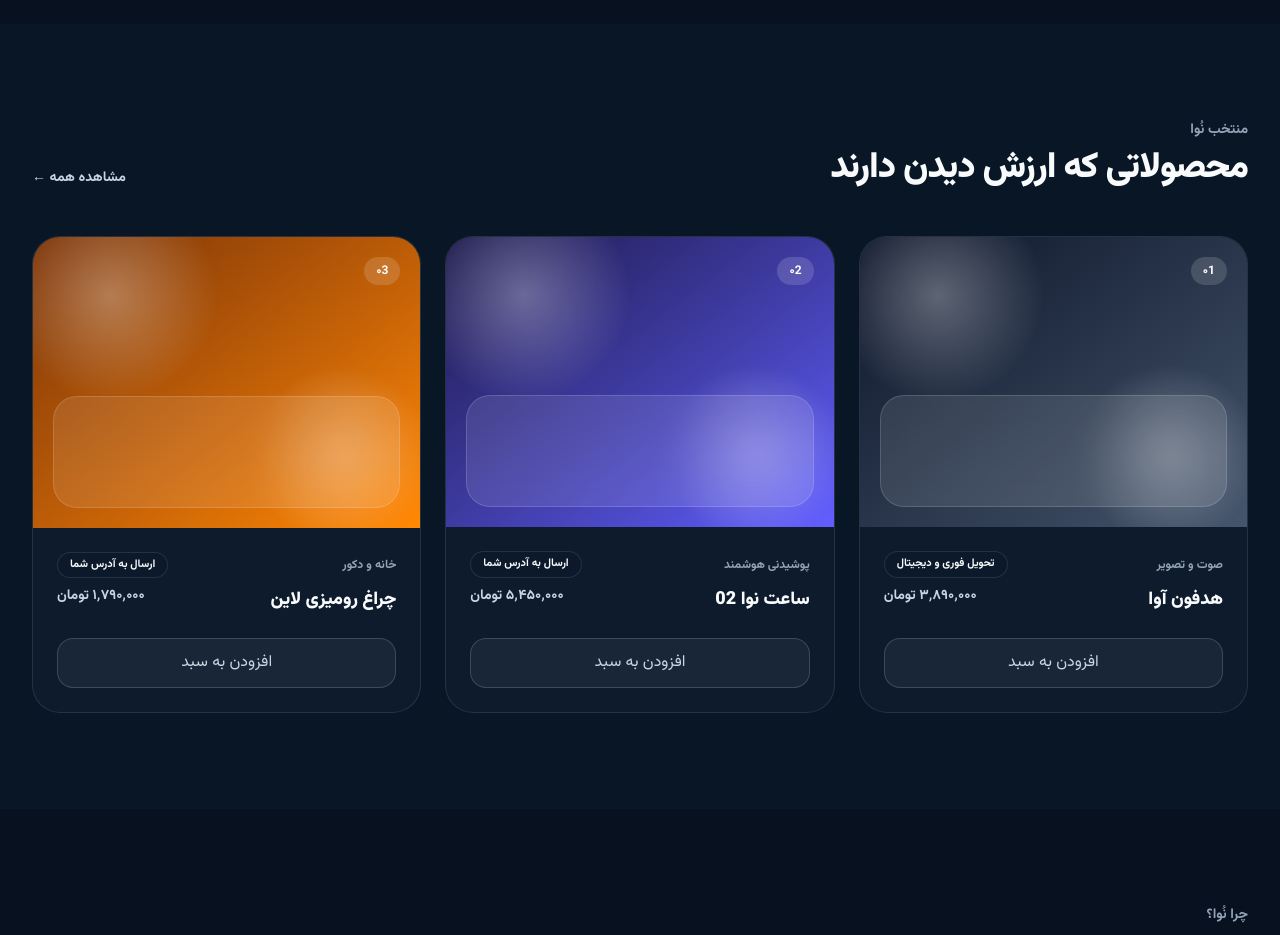
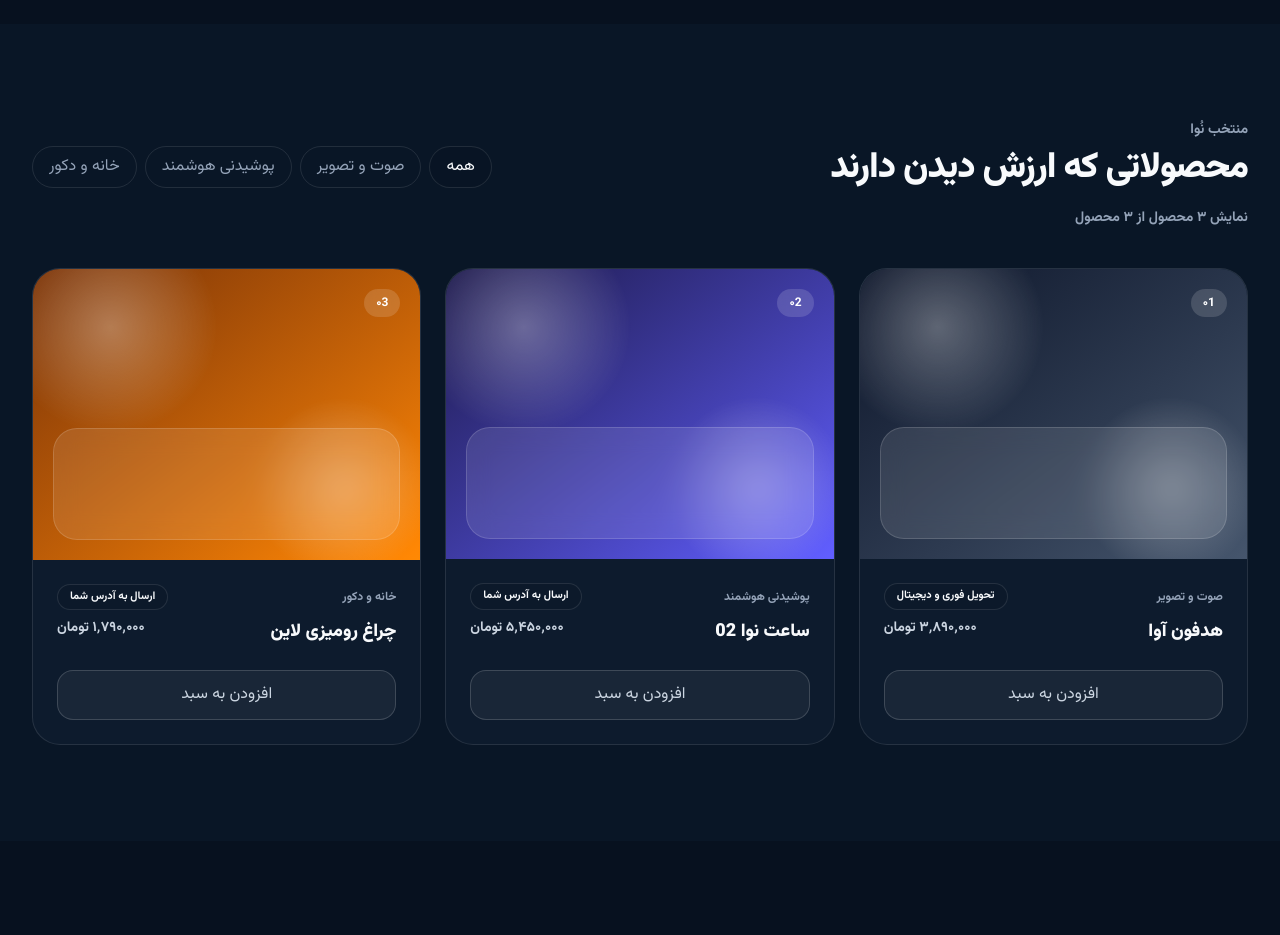
Before and after one commit to rouzbehtondkar/nextjs, a Next.js app: page / in a window 1280 px wide. Shown: the part 800-1735 px from the top of the page. Built offline with nearby package versions, Linux system fonts and the light colour scheme.

Commit message:
perf: optimize product filtering and callbacks

```diff
--- a/app/features/home/components/ProductGrid.tsx
+++ b/app/features/home/components/ProductGrid.tsx
@@ -1,45 +1,64 @@
+"use client";
+
+import { useCallback, useMemo, useState } from "react";
+import ProductCard from "./ProductCard";
 import { demoProducts } from "../domain/ProductDemo";
 
-const productTones = [
-  "from-slate-900 to-slate-600",
-  "from-indigo-950 to-indigo-500",
-  "from-amber-900 to-orange-400",
-];
+export default function ProductGrid() {
+  const [selectedCategory, setSelectedCategory] = useState("همه");
 
-export default function ProductGrid() {
+  const categories = useMemo(
+    () => ["همه", ...new Set(demoProducts.map((product) => product.category))],
+    [],
+  );
+
+  const filteredProducts = useMemo(() => {
+    if (selectedCategory === "همه") {
+      return demoProducts;
+    }
+
+    return demoProducts.filter((product) => product.category === selectedCategory);
+  }, [selectedCategory]);
+
+  const handleCategoryChange = useCallback((category: string) => {
+    setSelectedCategory(category);
+  }, []);
+
   return (
     <section id="products" className="home-products py-24">
       <div className="mx-auto max-w-7xl px-6 lg:px-8">
-        <div className="flex flex-col gap-4 sm:flex-row sm:items-end sm:justify-between">
+        <div className="flex flex-col gap-6 sm:flex-row sm:items-end sm:justify-between">
           <div>
             <p className="theme-muted text-sm font-bold">منتخب نُوا</p>
             <h2 className="theme-text mt-2 text-3xl font-black tracking-tight sm:text-4xl">محصولاتی که ارزش دیدن دارند</h2>
           </div>
-          <a href="#products" className="theme-muted-strong text-sm font-bold transition hover:opacity-70">مشاهده همه ←</a>
+
+          <div className="flex flex-wrap gap-2" aria-label="فیلتر محصولات">
+            {categories.map((category) => (
+              <button
+                key={category}
+                type="button"
+                onClick={() => handleCategoryChange(category)}
+                className={`rounded-full border px-4 py-2 text-xs font-bold transition ${
+                  selectedCategory === category
+                    ? "theme-text bg-black/5 dark:bg-white/10"
+                    : "theme-muted hover:opacity-70"
+                }`}
+                style={{ borderColor: "var(--border)" }}
+              >
+                {category}
+              </button>
+            ))}
+          </div>
         </div>
 
-        <div className="mt-12 grid gap-6 md:grid-cols-3">
-          {demoProducts.map((product, index) => (
-            <article key={product.name} className="theme-surface group overflow-hidden rounded-[1.75rem] border transition duration-300 hover:-translate-y-1 hover:shadow-2xl hover:shadow-black/10" style={{ borderColor: "var(--border)" }}>
-              <div className={`relative aspect-[4/3] overflow-hidden bg-gradient-to-br ${productTones[index]}`}>
-                <div className="absolute inset-0 opacity-30 [background-image:radial-gradient(circle_at_20%_20%,white_0,transparent_28%),radial-gradient(circle_at_80%_75%,white_0,transparent_24%)]" />
-                <span className="absolute right-5 top-5 rounded-full bg-white/15 px-3 py-1.5 text-xs font-bold text-white backdrop-blur">۰{index + 1}</span>
-                <div className="absolute bottom-5 left-5 right-5 h-28 rounded-3xl border border-white/15 bg-white/10 backdrop-blur-md transition duration-500 group-hover:scale-[1.03]" />
-              </div>
-              <div className="p-6">
-                <div className="flex items-center justify-between gap-3">
-                  <p className="theme-muted text-xs font-bold">{product.category}</p>
-                  <span className="rounded-full border border-current/10 bg-black/5 px-3 py-1 text-[11px] font-bold text-current dark:bg-white/5">
-                    {product.getDeliveryInfo()}
-                  </span>
-                </div>
-                <div className="mt-2 flex items-start justify-between gap-4">
-                  <h3 className="theme-text text-lg font-black">{product.name}</h3>
-                  <span className="theme-muted-strong whitespace-nowrap text-sm font-bold">{product.price.toLocaleString("fa-IR")} تومان</span>
-                </div>
-                <button className="theme-secondary-button mt-6 w-full rounded-2xl border py-3 text-sm font-bold transition">افزودن به سبد</button>
-              </div>
-            </article>
+        <p className="theme-muted mt-5 text-sm font-bold">
+          نمایش {filteredProducts.length.toLocaleString("fa-IR")} محصول از {demoProducts.length.toLocaleString("fa-IR")} محصول
+        </p>
+
+        <div className="mt-10 grid gap-6 md:grid-cols-3">
+          {filteredProducts.map((product, index) => (
+            <ProductCard key={product.name} product={product} index={index} />
           ))}
         </div>
       </div>
```
